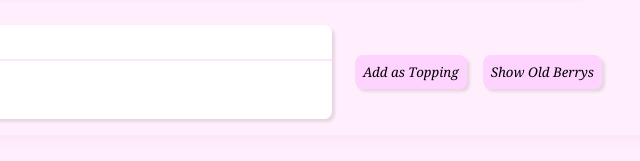
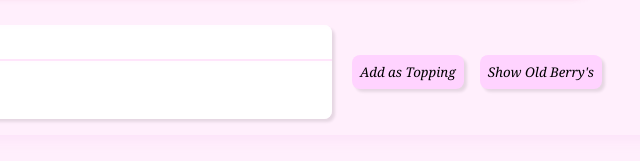
Before and after one commit to RichardStreu/To-Do-List, a plain HTML site: page index.html in a window 1280 px wide. Shown: the part 175-336 px from the top of the page, 488-1128 px from the left. Drawn offline with Linux system fonts and the light colour scheme.

Commit message:
Change Berrys to Berry's

```diff
--- a/index.html
+++ b/index.html
@@ -85,7 +85,7 @@
               id="trashCanOpenButton"
               class="button note-box note-content"
             >
-              Show Old Berrys
+              Show Old Berry's
             </button>
           </div>
         </div>
```
